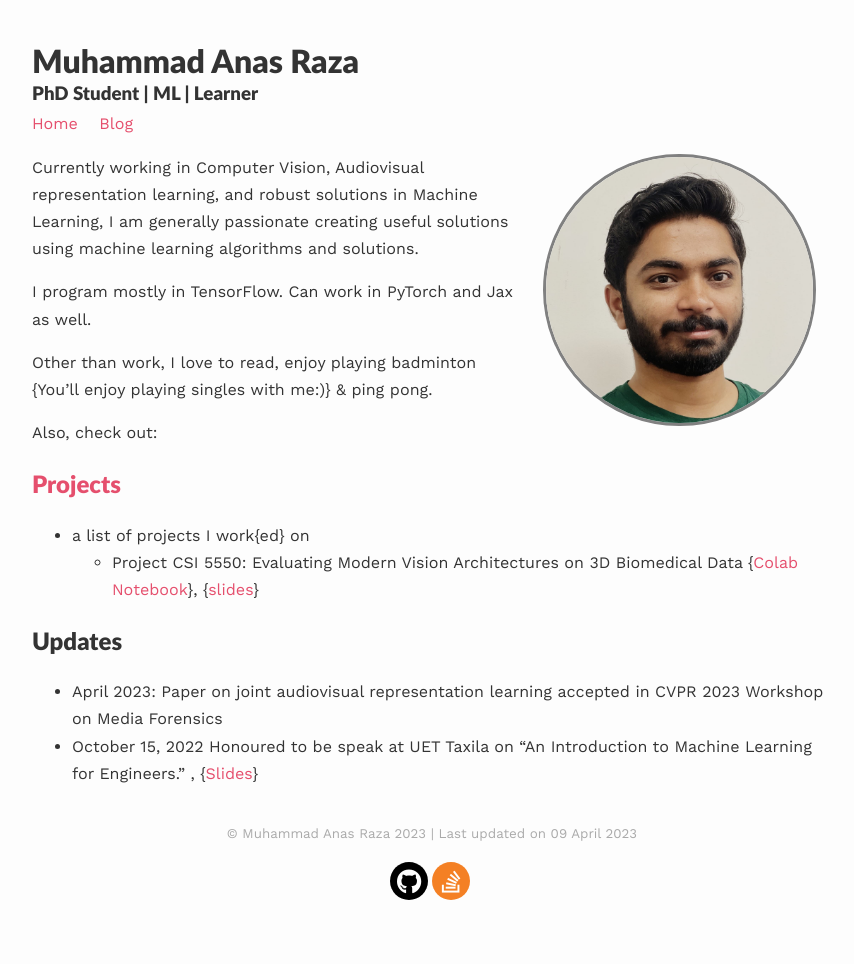
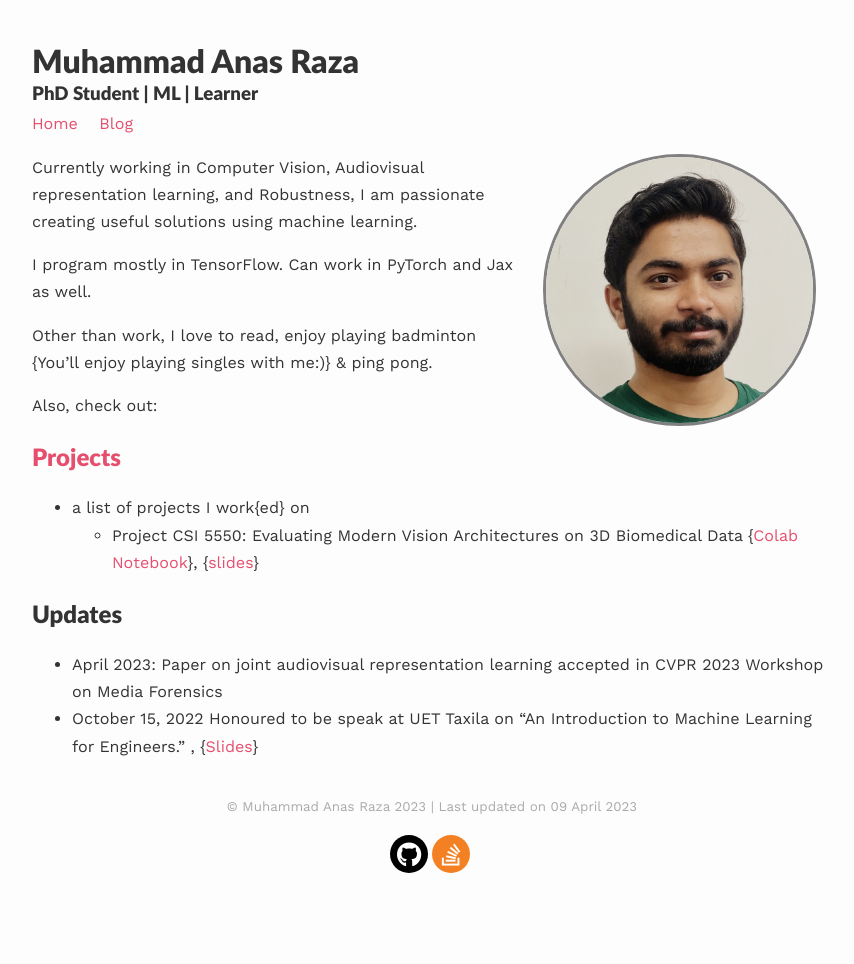
Before and after one commit to anas-rz/anas-rz.github.io, a Jekyll site: the page built from index.md, in a window 1280 px wide. Shown: the whole page, without its empty margins (208-1062 px from the left). Built offline with Jekyll 4.4.1, drawn with Linux system fonts in a browser that asks for light colours; nearby versions of some CDN libraries; a script that is not in the unit is left out.

Commit message:
Update index.md

```diff
--- a/index.md
+++ b/index.md
@@ -6,7 +6,7 @@ profile:
   image: profile.png
 published: true
 ---
-Currently working in Computer Vision, Audiovisual representation learning, and robust solutions in Machine Learning, I am generally passionate creating useful solutions using machine learning algorithms and solutions.
+Currently working in Computer Vision, Audiovisual representation learning, and Robustness, I am passionate creating useful solutions using machine learning.
 
 I program mostly in TensorFlow. Can work in PyTorch and Jax as well.
 
```
